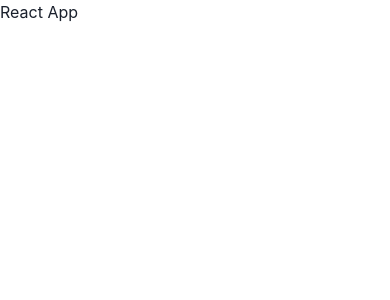
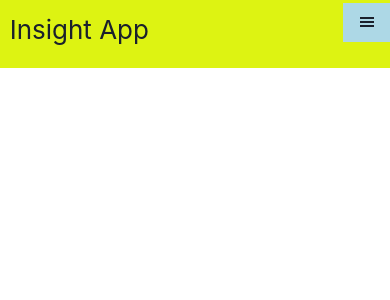
Before and after one commit to sarb001/Share-Insight-Social-App, a React (Create React App) app in the folder frontend/: page / in a window 390 px wide. Shown: the top 300 px of the page. Built offline with nearby package versions, Linux system fonts and the light colour scheme.

Commit message:
feat- Navbar Created Responsively

```diff
--- a/frontend/src/App.js
+++ b/frontend/src/App.js
@@ -1,10 +1,11 @@
 import React from 'react';
 import { Route ,Routes } from 'react-router-dom';
+import Navbar from './Components/Navbar';
 
 function App() {
   return (
     <div className="App">
-       React App
+        <Navbar  />
     </div>
   );
 }
--- /dev/null
+++ b/frontend/src/Components/Navbar.css
@@ -0,0 +1,109 @@
+.navbar-main{
+    display: grid;
+    grid-template-columns: 1fr 1fr;
+    padding: 2%;
+    position: fixed;
+    width: 100%;
+    top:0px;
+}
+.nav-second{
+    display: grid;
+    grid-template-columns: 1fr 1fr 1fr;
+}
+#hamburger-logo{
+    padding: 2% 3%;
+    background-color: lightblue;
+    width: 11%;
+    text-align: center;
+    cursor: pointer;
+    display: none;
+}
+#logo-text{
+    font-size: 21px;
+}
+
+@media screen and (max-width:576px){
+    .navbar-main{
+        background-color: rgb(221, 243, 18);
+        display: grid;
+        grid-template-columns: 1fr 1fr;
+        padding: 2%;
+        height: 8vh;
+    }
+    #hamburger-logo{
+        display: block;
+        top:4%;
+        position: absolute;
+        right: 0px;
+        width: 12%;
+        padding: 3%;
+    }
+    .nav-second{
+        display: none;
+    }
+    .mobile-menu-link{
+        text-align: center;
+        position: relative;
+        display: grid;
+        grid-column: 1/3;
+        grid-template-columns: 1fr;
+        top:1%;
+        z-index: 99;
+        height: 10rem;
+        align-items: center;
+        background-color: rgb(139, 141, 146);
+    }
+    #click-logo{
+        display: flex;
+        justify-content: center;
+    }
+    #logo-text{
+        font-size: 26px;
+    }
+    .nav-first{
+        padding: 1%;
+    }
+}
+
+
+@media only screen and  (min-width:576px) and (max-width: 768px){
+    .navbar-main{
+        background-color: rgb(225, 22, 22);
+    }
+    #logo-text{
+        font-size: 18px;
+    }
+    .nav-second{
+        text-align: center;
+        font-size: 18px;
+    }
+
+}
+
+@media only screen and  (min-width:768px) and (max-width: 992px){
+    .navbar-main {
+        background-color: rgb(101, 140, 147);
+    }
+    .nav-first{
+        padding: 0%;
+    }
+    #logo-text{
+        font-size: 20px;
+    }
+    .nav-second{
+        text-align: center;
+        font-size: 20px;
+    }
+}
+
+@media only screen and  (min-width:992px) and (max-width: 1200px){
+    .navbar-main{
+        background-color: rgb(183, 0, 255);
+    }
+}
+
+@media screen and  (min-width: 1200px){
+    .navbar-main{
+        background-color: rgb(17, 238, 219);
+    }
+}
--- a/frontend/src/Components/Navbar.js
+++ b/frontend/src/Components/Navbar.js
@@ -1,9 +1,28 @@
-import React from 'react'
+import React ,  { useState } from 'react';
+import './Navbar.css';
+import { Link } from 'react-router-dom';
+import { GiHamburgerMenu } from 'react-icons/gi';
 
 const Navbar = () => {
+
+  const [showmediaicons,setshowmediaicons] = useState(false);
+
   return (
     <div>
-        Navbar
+                <div className = "navbar-main">
+                      <div className = "nav-first">  <span id = "logo-text" > Insight App </span>   </div>
+                      <div className =  {showmediaicons ? "nav-second mobile-menu-link" :  "nav-second"} >
+                          <div> <Link to = "/addtopost" style = {{textDecoration:'none'}}> Add to Post </Link>  </div>
+                          <div> <Link to = "/profile"   style = {{textDecoration:'none'}}> Profile </Link>  </div>
+                          <div> <Link to = "/logout"    style = {{textDecoration:'none'}}> Logout </Link>  </div>
+                      </div>
+
+                          <div  id = "hamburger-logo"  >
+                            <span id = "click-logo"  onClick = {() => setshowmediaicons(!showmediaicons)}>
+                              <GiHamburgerMenu />
+                            </span>
+                          </div>
+                </div>
     </div>
   )
 }
```
Also changed, not shown: frontend/src/Components/Login.js (+39 -1 lines), frontend/src/Components/Signup.js (+47 -1 lines), frontend/src/Components/Login.css (added), frontend/src/Components/Signup.css (added).
